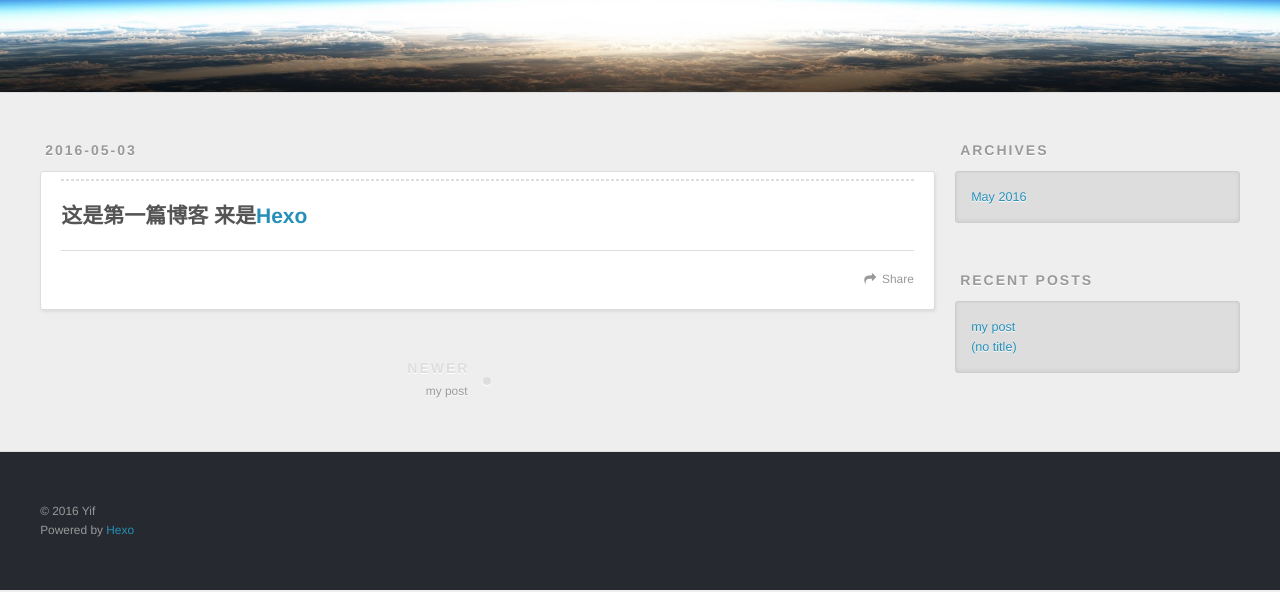
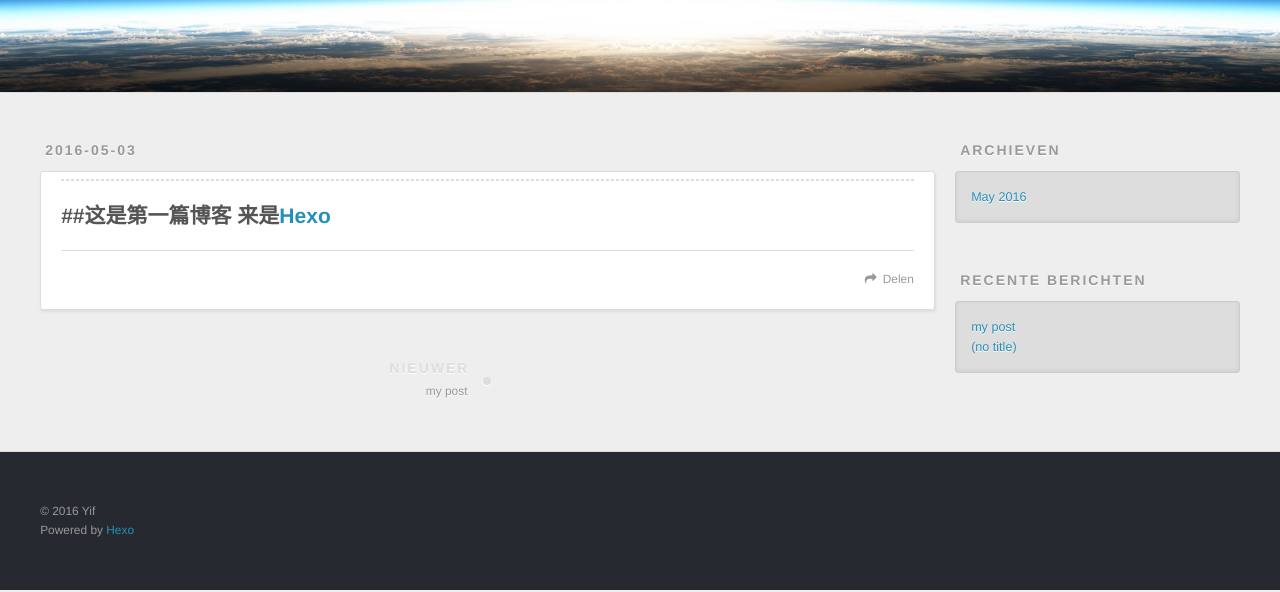
Before and after one commit to yifleo/yifleo.github.io, a plain HTML site: page 2016/05/03/hello-world/index.html in a window 1280 px wide. Shown: the part 208-800 px from the top of the page. Drawn offline with nearby package versions, Linux system fonts and the light colour scheme.

Commit message:
Site updated: 2016-05-04 17:33:11

```diff
--- a/2016/05/03/hello-world/index.html
+++ b/2016/05/03/hello-world/index.html
@@ -5,16 +5,16 @@
 
   <title>Yif</title>
   <meta name="viewport" content="width=device-width, initial-scale=1, maximum-scale=1">
-  <meta name="description" content="这是第一篇博客 来是Hexo">
+  <meta name="description" content="##这是第一篇博客 来是Hexo">
 <meta property="og:type" content="article">
 <meta property="og:title" content="Yif">
 <meta property="og:url" content="http://yifleo.github.io/2016/05/03/hello-world/index.html">
 <meta property="og:site_name" content="Yif">
-<meta property="og:description" content="这是第一篇博客 来是Hexo">
-<meta property="og:updated_time" content="2016-05-04T09:30:56.584Z">
+<meta property="og:description" content="##这是第一篇博客 来是Hexo">
+<meta property="og:updated_time" content="2016-05-04T09:32:41.915Z">
 <meta name="twitter:card" content="summary">
 <meta name="twitter:title" content="Yif">
-<meta name="twitter:description" content="这是第一篇博客 来是Hexo">
+<meta name="twitter:description" content="##这是第一篇博客 来是Hexo">
 
     <link rel="alternate" href="/atom.xml" title="Yif" type="application/atom+xml">
 
@@ -54,7 +54,7 @@
 
           <a id="nav-rss-link" class="nav-icon" href="/atom.xml" title="RSS Feed"></a>
 
-        <a id="nav-search-btn" class="nav-icon" title="Search"></a>
+        <a id="nav-search-btn" class="nav-icon" title="Zoeken"></a>
       </nav>
       <div id="search-form-wrap">
         <form action="//google.com/search" method="get" accept-charset="UTF-8" class="search-form"><input type="search" name="q" results="0" class="search-form-input" placeholder="Search"><button type="submit" class="search-form-submit">&#xF002;</button><input type="hidden" name="sitesearch" value="http://yifleo.github.io"></form>
@@ -76,11 +76,11 @@
     <div class="article-entry" itemprop="articleBody">
 
         <hr>
-<h2 id="这是第一篇博客-来是Hexo"><a href="#这是第一篇博客-来是Hexo" class="headerlink" title="这是第一篇博客 来是Hexo"></a>这是第一篇博客 来是<a href="https://hexo.io/" target="_blank" rel="external">Hexo</a></h2>
+<h2 id="这是第一篇博客-来是Hexo"><a href="#这是第一篇博客-来是Hexo" class="headerlink" title="##这是第一篇博客 来是Hexo"></a>##这是第一篇博客 来是<a href="https://hexo.io/" target="_blank" rel="external">Hexo</a></h2>
 
     </div>
     <footer class="article-footer">
-      <a data-url="http://yifleo.github.io/2016/05/03/hello-world/" data-id="cinsnz9760000p0chupl75w8v" class="article-share-link">Share</a>
+      <a data-url="http://yifleo.github.io/2016/05/03/hello-world/" data-id="cinso1na60000iwch0p5v6sz1" class="article-share-link">Delen</a>
 
 
     </footer>
@@ -90,7 +90,7 @@
 <nav id="article-nav">
 
     <a href="/2016/05/03/my-post/" id="article-nav-newer" class="article-nav-link-wrap">
-      <strong class="article-nav-caption">Newer</strong>
+      <strong class="article-nav-caption">Nieuwer</strong>
       <div class="article-nav-title">
 
           my post
@@ -118,7 +118,7 @@
 
 
   <div class="widget-wrap">
-    <h3 class="widget-title">Archives</h3>
+    <h3 class="widget-title">Archieven</h3>
     <div class="widget">
       <ul class="archive-list"><li class="archive-list-item"><a class="archive-list-link" href="/archives/2016/05/">May 2016</a></li></ul>
     </div>
@@ -128,7 +128,7 @@
 
 
   <div class="widget-wrap">
-    <h3 class="widget-title">Recent Posts</h3>
+    <h3 class="widget-title">Recente berichten</h3>
     <div class="widget">
       <ul>
 
```
Also changed, not shown: 2016/05/03/my-post/index.html (+5 -5 lines), archives/2016/05/index.html (+4 -4 lines), archives/2016/index.html (+4 -4 lines), archives/index.html (+4 -4 lines), index.html (+6 -6 lines).
